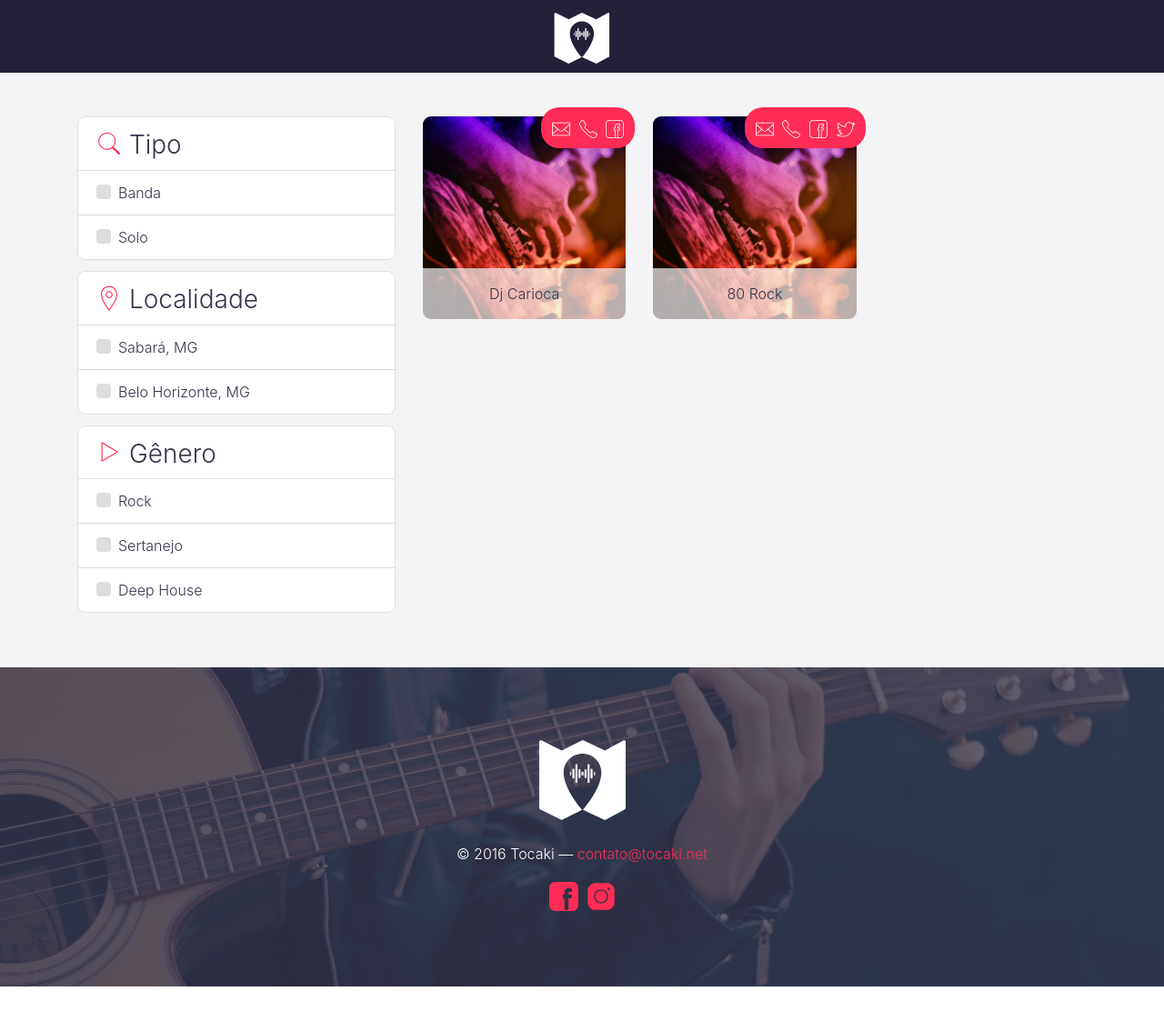
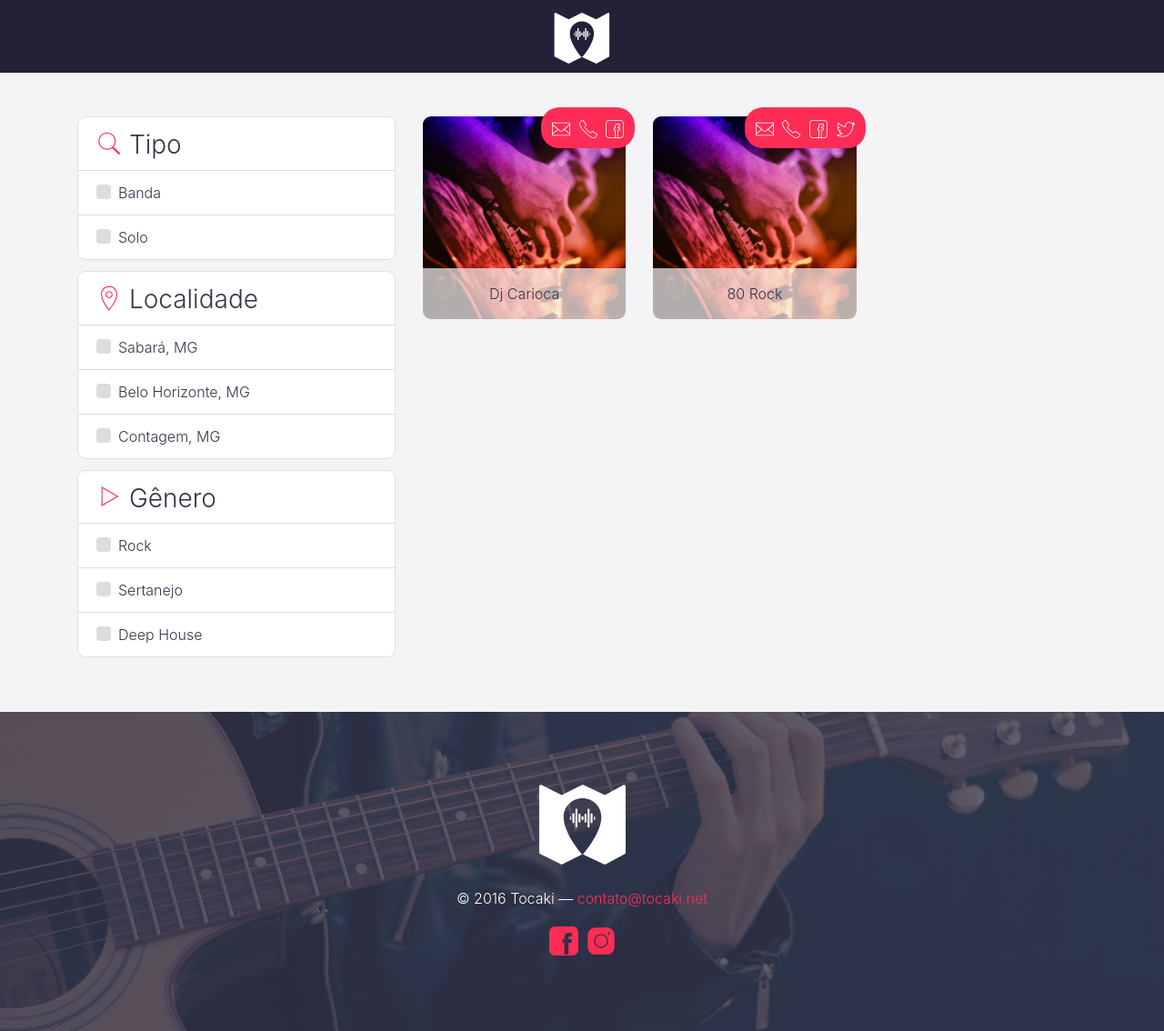
Before and after one commit to tocaki/tocaki.github.io, a Jekyll site: the page built from artistas.html, in a window 1280 px wide. Shown: the whole page at 91% size. Built offline with Jekyll 4.4.1, drawn with Linux system fonts in a browser that asks for light colours; before the commit the page ends 1085 px from its top, so only the background shows below that.

Commit message:
Updated cities.yml

```diff
--- a/_data/cities.yml
+++ b/_data/cities.yml
@@ -1,2 +1,3 @@
 - Sabará, MG
 - Belo Horizonte, MG
+- Contagem, MG
```
